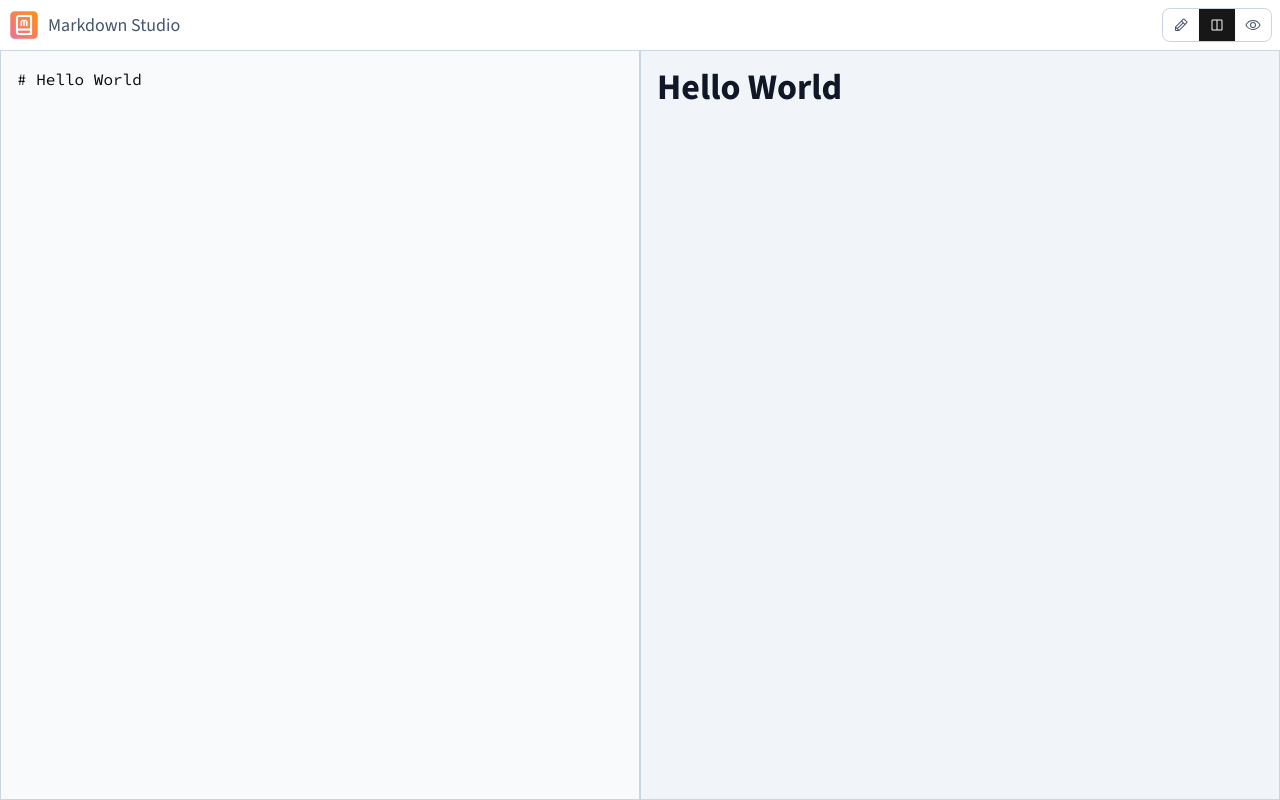
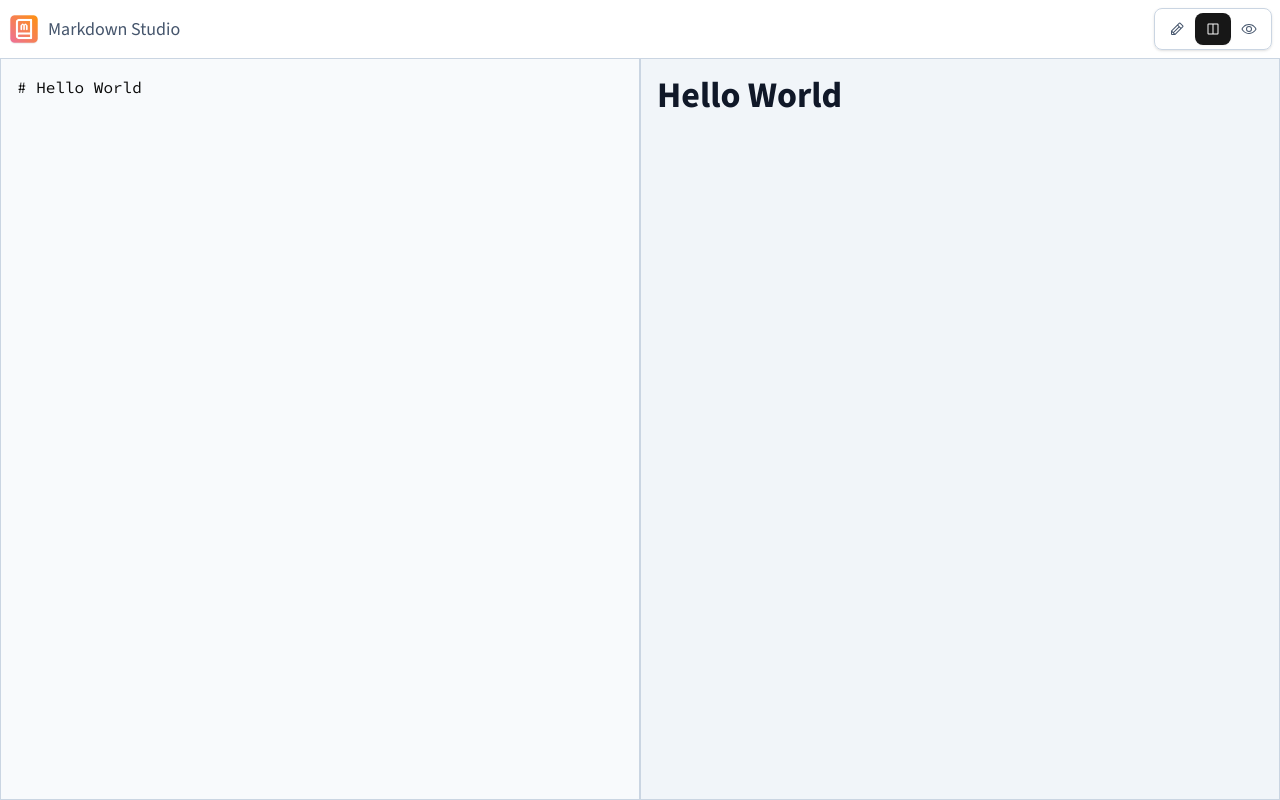
Before and after one commit to joeattardi/markdown-studio, a React (Vite) app: page / in a window 1280 px wide. Built offline with nearby package versions, Linux system fonts and the light colour scheme.

Commit message:
Add padding to view selector

```diff
--- a/src/ViewSelector.tsx
+++ b/src/ViewSelector.tsx
@@ -9,10 +9,9 @@ type ViewSelectorProps = {
 
 export default function ViewSelector({ view, setView }: ViewSelectorProps) {
     return (
-        <div className="flex items-center border border-slate-300 rounded-md">
+        <div className="flex items-center border border-slate-300 p-1 rounded-md shadow">
             <Button
                 title="Edit"
-                className="rounded-r-none"
                 variant={view === 'editor' ? 'default' : 'ghost'}
                 onClick={() => setView('editor')}
                 size="sm"
@@ -22,7 +21,6 @@ export default function ViewSelector({ view, setView }: ViewSelectorProps) {
 
             <Button
                 title="Split"
-                className="rounded-none"
                 variant={view === 'split' ? 'default' : 'ghost'}
                 onClick={() => setView('split')}
                 size="sm"
@@ -31,7 +29,6 @@ export default function ViewSelector({ view, setView }: ViewSelectorProps) {
             </Button>
             <Button
                 title="Preview"
-                className="rounded-l-none"
                 variant={view === 'preview' ? 'default' : 'ghost'}
                 onClick={() => setView('preview')}
                 size="sm"
```
